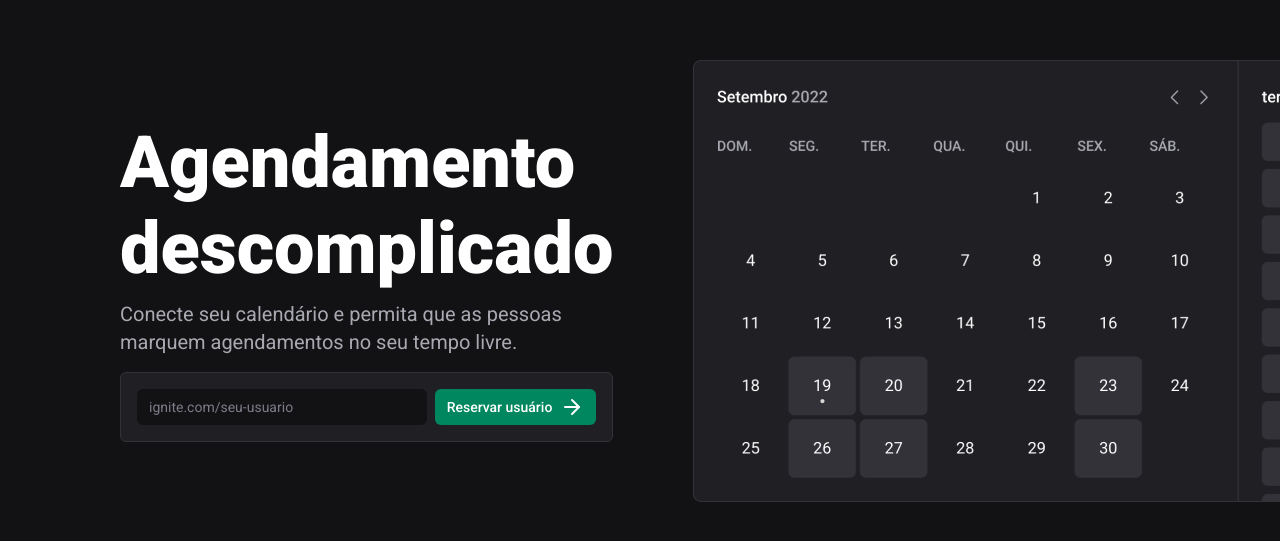
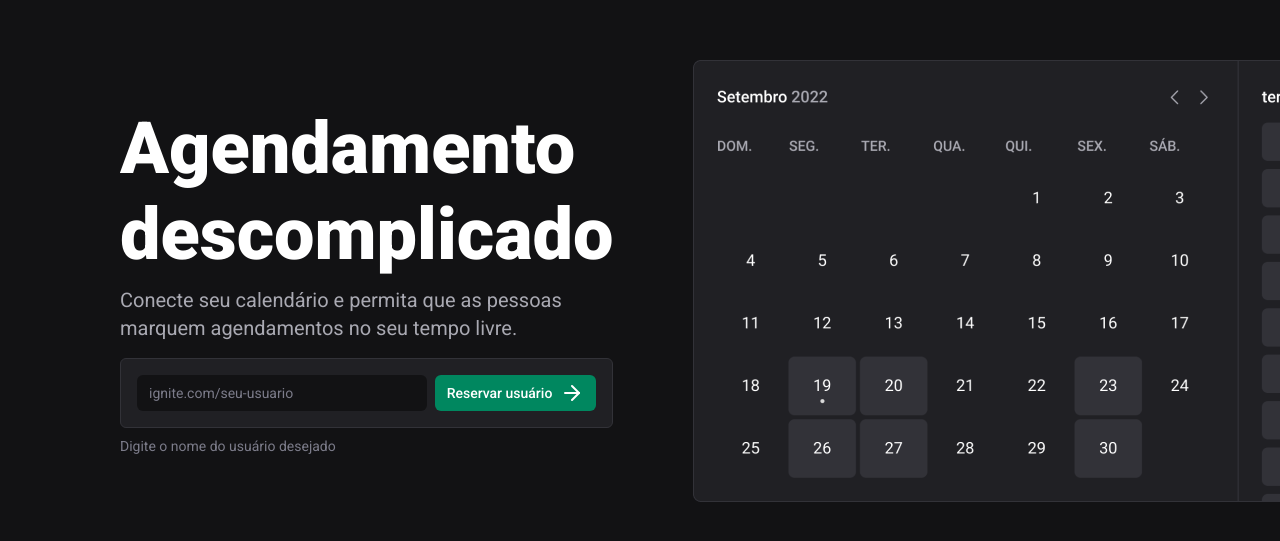
Before and after one commit to CaioQuirinoMedeiros/ignite-call, a Next.js app: page / in a window 1280 px wide. Shown: the part 119-660 px from the top of the page. Built offline with nearby package versions, Linux system fonts and the light colour scheme.

Commit message:
claim username form

```diff
--- a/package.json
+++ b/package.json
@@ -9,6 +9,7 @@
     "lint": "next lint"
   },
   "dependencies": {
+    "@hookform/resolvers": "^3.1.1",
     "@radix-ui/react-avatar": "^1.0.3",
     "@radix-ui/react-checkbox": "^1.0.4",
     "@radix-ui/react-label": "^2.0.2",
@@ -28,9 +29,11 @@
     "postcss": "8.4.27",
     "react": "18.2.0",
     "react-dom": "18.2.0",
+    "react-hook-form": "^7.45.2",
     "tailwind-merge": "^1.14.0",
     "tailwindcss": "3.3.3",
     "tailwindcss-animate": "^1.0.6",
-    "typescript": "5.1.6"
+    "typescript": "5.1.6",
+    "zod": "^3.21.4"
   }
 }
--- a/src/app/_components/claim-username-form.tsx
+++ b/src/app/_components/claim-username-form.tsx
@@ -1,19 +1,65 @@
+'use client'
+
 import { Box } from '@/components/ui/box'
+import { useForm } from 'react-hook-form'
 import { Button } from '@/components/ui/button'
+import { z } from 'zod'
+import { zodResolver } from '@hookform/resolvers/zod'
 
 import { Input } from '@/components/ui/input'
 import { ArrowRight } from 'lucide-react'
+import { cn } from '@/utils/styles'
+
+const claimUserNameFormSchema = z.object({
+  username: z
+    .string()
+    .min(3, { message: 'O usuário precisa ter pelo menos 3 letras' })
+    .regex(/^([a-z\\-]+)$/i, {
+      message: 'O usuário precisa ter apenas letras e hifens'
+    })
+    .transform((value) => value.toLowerCase())
+})
+
+type ClaimUserNameFormData = z.infer<typeof claimUserNameFormSchema>
 
 export default function ClaimUsernameForm() {
+  const {
+    register,
+    handleSubmit,
+    formState: { errors }
+  } = useForm<ClaimUserNameFormData>({
+    resolver: zodResolver(claimUserNameFormSchema),
+    defaultValues: {
+      username: ''
+    }
+  })
+
+  async function handleClaimUsername(formData: ClaimUserNameFormData) {
+    console.log(formData)
+  }
+
   return (
-    <form>
+    <form onSubmit={handleSubmit(handleClaimUsername)}>
       <Box className='grid grid-cols-[1fr] md:grid-cols-[1fr_auto] mt-4 gap-2 p-4'>
-        <Input size='sm' prefix='ignite.com/' placeholder='seu-usuario' />
+        <Input
+          size='sm'
+          prefix='ignite.com/'
+          placeholder='seu-usuario'
+          {...register('username')}
+        />
         <Button size='sm' type='submit'>
           Reservar usuário
           <ArrowRight />
         </Button>
       </Box>
+
+      <span
+        className={cn('mt-2 flex text-gray-400 text-sm', {
+          ['text-red-500']: !!errors.username?.message
+        })}
+      >
+        {errors.username?.message || 'Digite o nome do usuário desejado'}
+      </span>
     </form>
   )
 }
```
Also changed, not shown: 1 other file (tests, documents, lock files or other folders).
